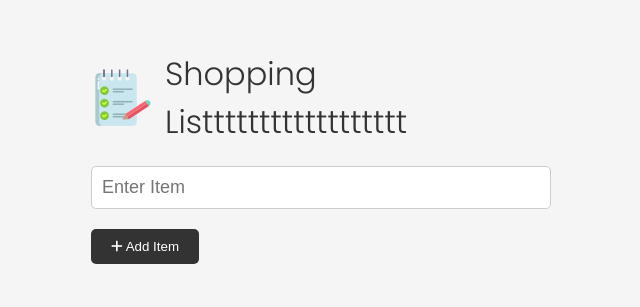
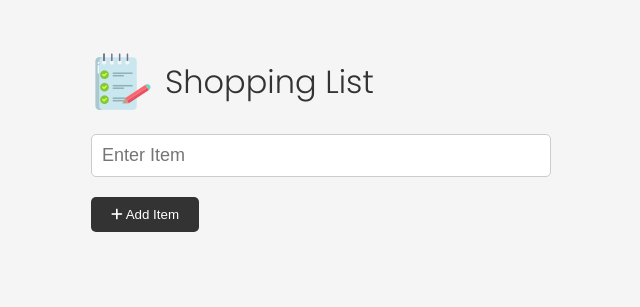
Before and after one commit to roysunanda/Shopping_List_Project, a plain HTML site: page index.html in a window 1280 px wide. Shown: the whole page, without its empty margins (319-959 px from the left). Drawn offline with Linux system fonts and the light colour scheme.

Commit message:
Update index.html

```diff
--- a/index.html
+++ b/index.html
@@ -19,7 +19,7 @@
     <div class="container">
       <header>
         <img src="images/note.png" alt="" />
-        <h1>Shopping Listttttttttttttttttt</h1>
+        <h1>Shopping List</h1>
       </header>
       <form id="item-form">
         <div class="form-control">
```
